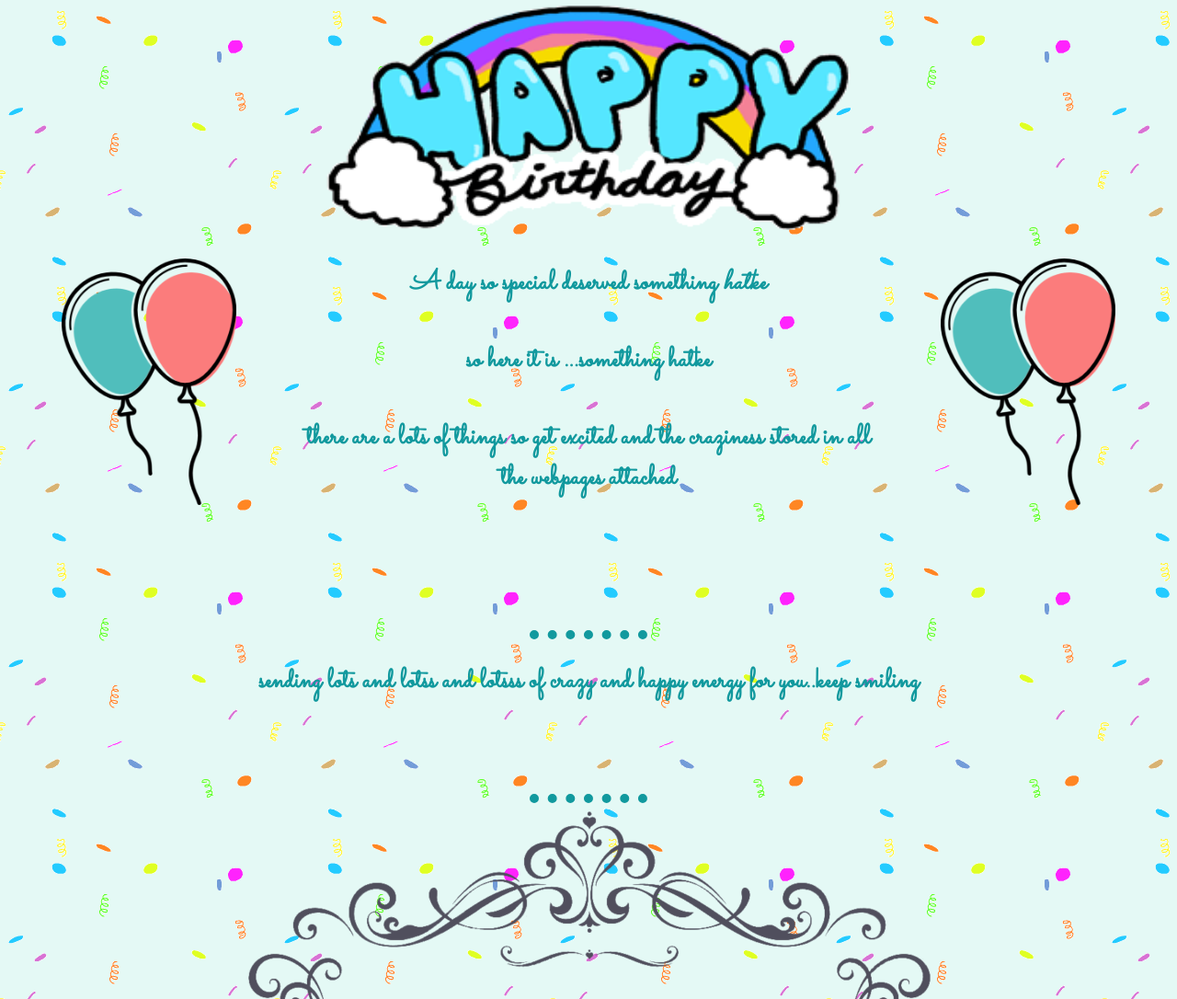
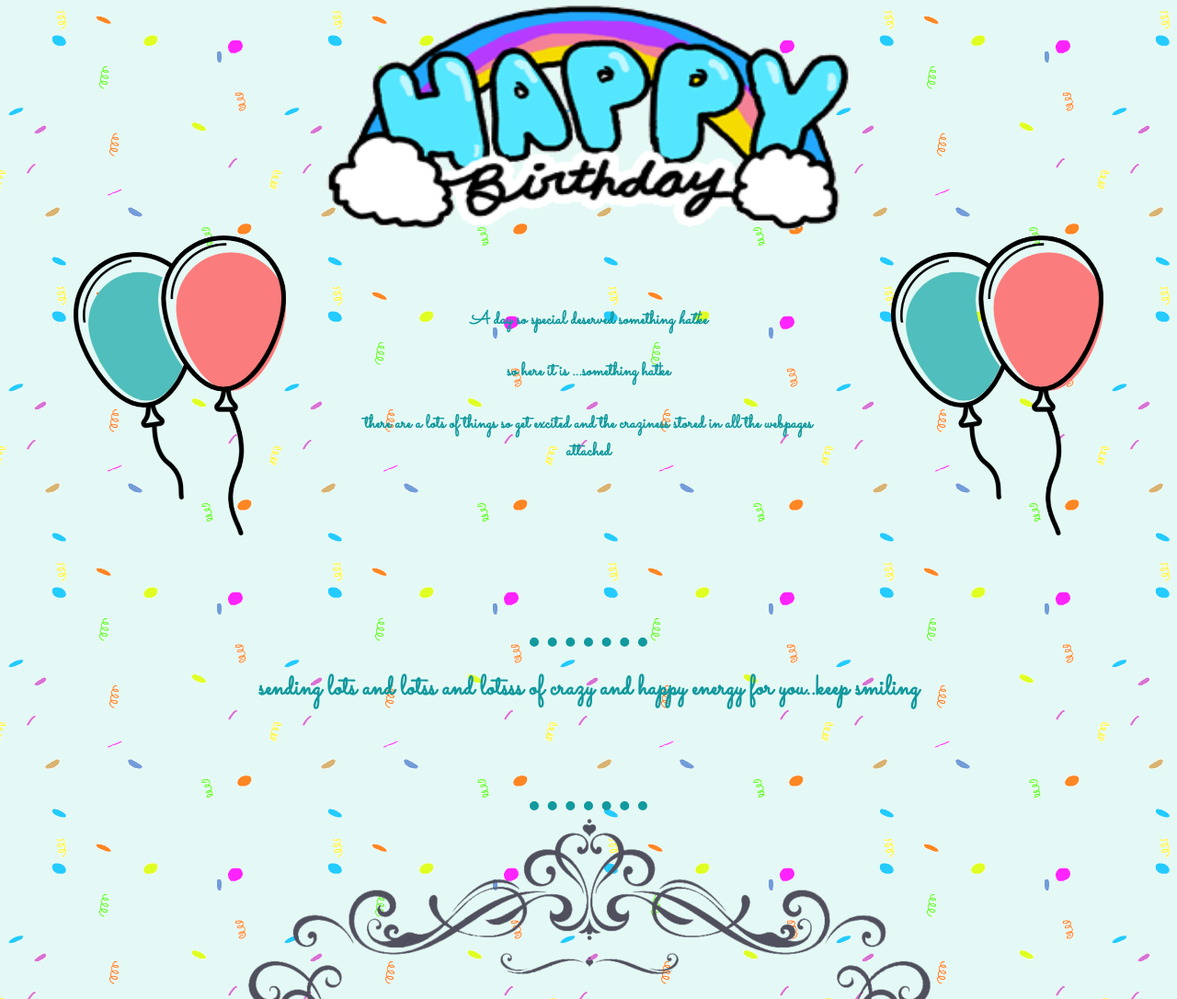
Before and after one commit to oyehappybirthday/yo, a plain HTML site: page index.html in a window 1280 px wide. Shown: the part 888-1974 px from the top of the page at 92% size. Drawn offline with Linux system fonts and the light colour scheme.

Commit message:
Update styles.css

```diff
--- a/styles.css
+++ b/styles.css
@@ -91,5 +91,6 @@ margin-top: 50px;}
 .h11{font-size: 100px;}
 .h41{text-align: center;
 color: #11999e;
-font-size: 30px;
+font-size: 20px;
 margin-left: auto;}
+.hi{font-size:40px;}
```
